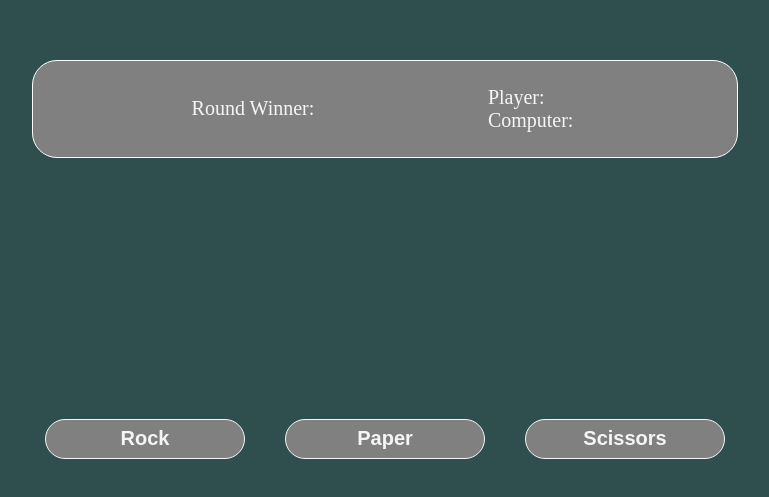
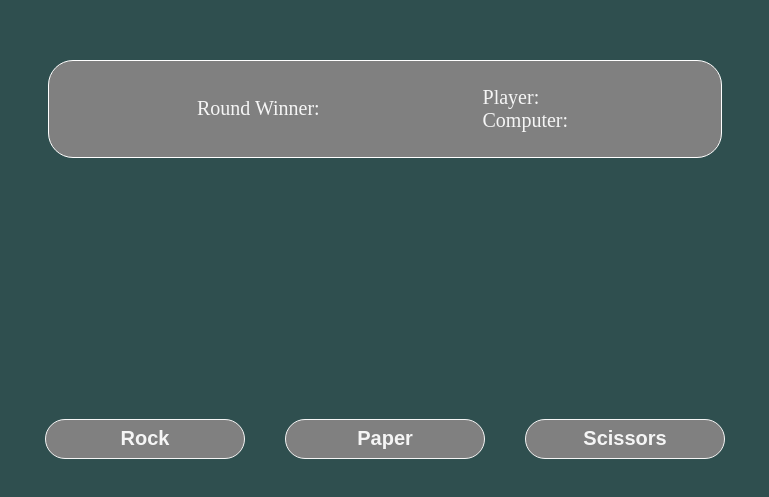
Before and after one commit to Nerio01/odin-foundations-rps, a website: page index.html in a window 1280 px wide. Shown: the part 141-638 px from the top of the page, without its empty margins (255-1024 px from the left). Drawn offline with Linux system fonts and the light colour scheme.

Commit message:
minor cosmetic tweaks to result container width

```diff
--- a/script.js
+++ b/script.js
@@ -33,7 +33,6 @@ scissorsBtn.addEventListener("mouseup", () => {
   scissorsBtn.style.border = 'solid 1px lightgreen';
   scissorsBtn.style.color = 'lightgreen';
 });
-
 
 const buttons = Array.from(document.querySelectorAll('button'));
 
--- a/style.css
+++ b/style.css
@@ -58,7 +58,7 @@ button {
   align-items: center;
   background-color: gray;
   height: 6rem;
-  width: 44rem;
+  width: 42rem;
   align-self: center;
   border-radius: 25px;
   color: whitesmoke;
```
